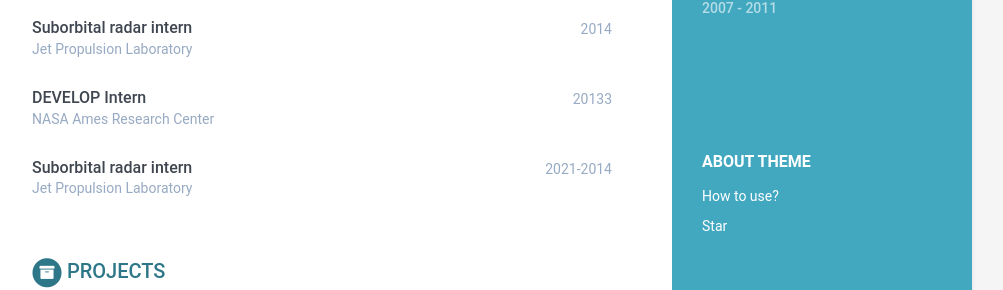
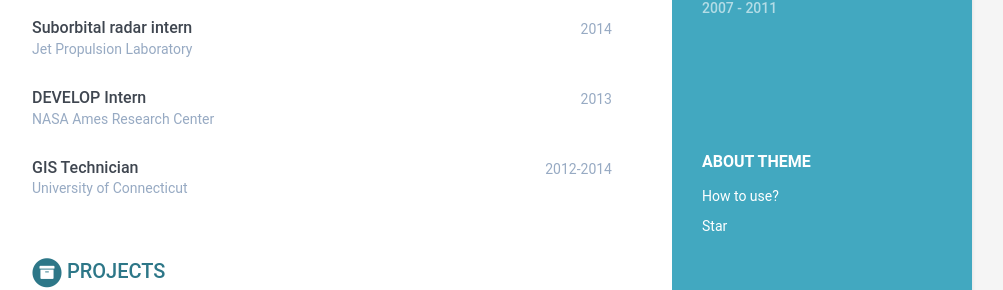
Before and after one commit to adamchlus/adamchlus.github.io, a Jekyll site: the page built from index.html, in a window 1280 px wide and 900 px high, scrolled down 466 px. Shown: the part 169-459 px from the top of the window, without its empty margins (168-1171 px from the left). Built offline with Jekyll 4.4.1, drawn with Linux system fonts in a browser that asks for light colours.

Commit message:
Resume updates

```diff
--- a/_data/data.yml
+++ b/_data/data.yml
@@ -90,12 +90,12 @@ experiences:
         company: Jet Propulsion Laboratory
         details:
       - role: DEVELOP Intern
-        time: 20133
+        time: 2013
         company: NASA Ames Research Center
         details:
-      - role: Suborbital radar intern
-        time: 2021-2014
-        company: Jet Propulsion Laboratory
+      - role: GIS Technician
+        time: 2012-2014
+        company: University of Connecticut
         details:
 
 oss:
```
